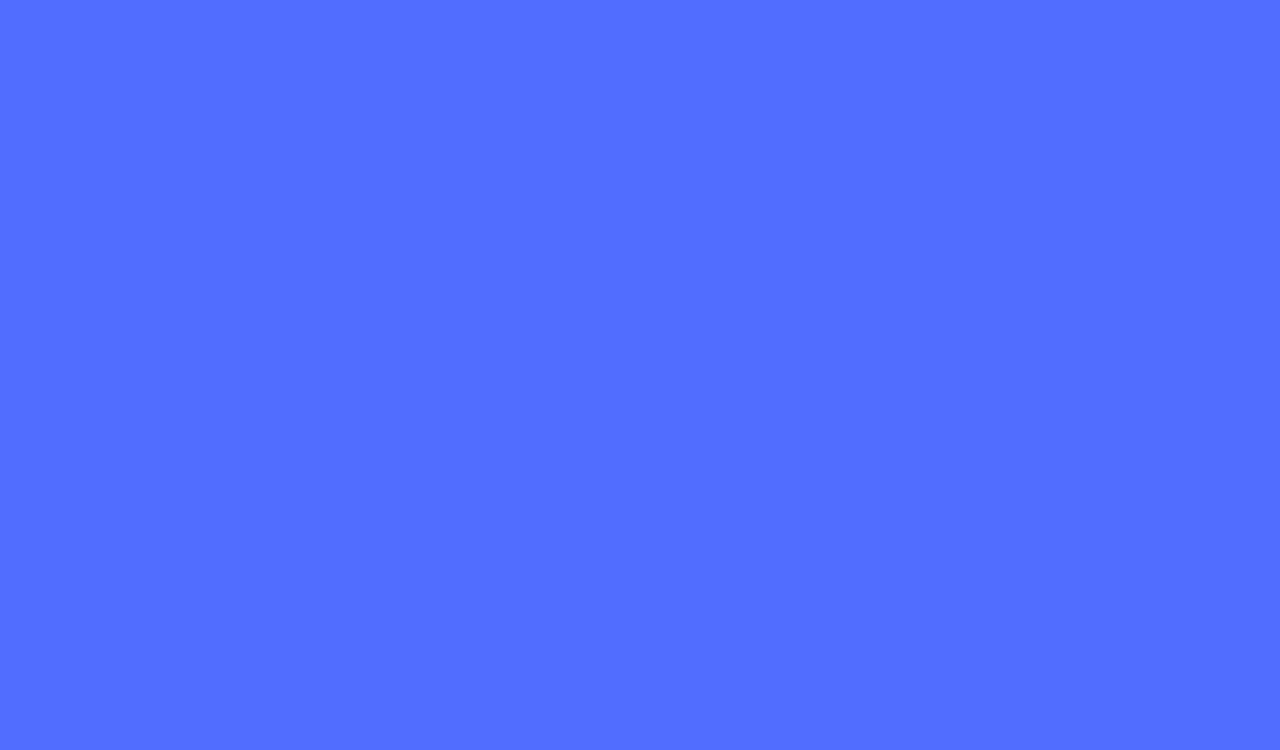
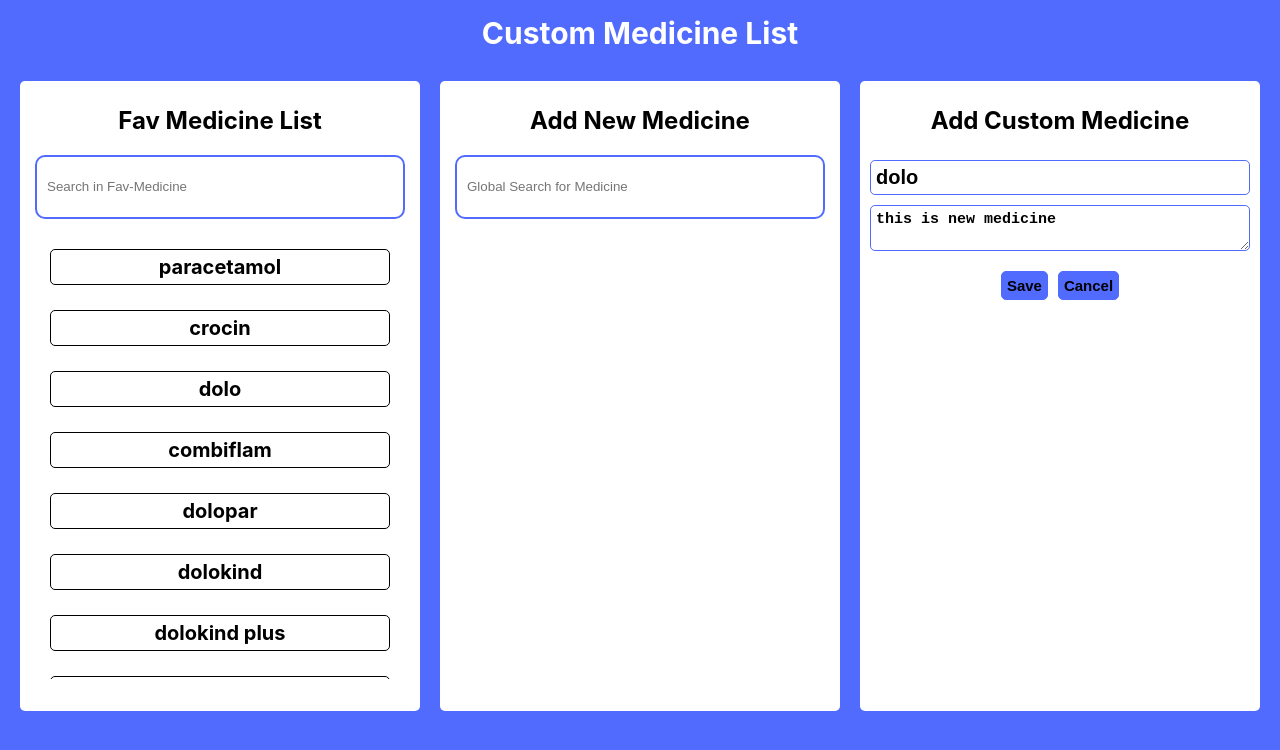
Before and after one commit to avinash84319/DoctorFrontend-web, a React (Create React App) app: page /favmed in a window 1280 px wide. Before the commit this address had no page. Shown: the top 750 px of the page. Built offline with nearby package versions, Linux system fonts and the light colour scheme.

Commit message:
added custom medicine page

```diff
--- a/src/App.js
+++ b/src/App.js
@@ -8,6 +8,7 @@ import { BrowserRouter, Routes, Route } from 'react-router-dom';
 import Appointment from './screens/Appointment';
 import Calender from './screens/Calender';
 import CalenderForm from './screens/Calender-Form';
+import FavMed from './screens/FavMed';
 
 function App() {
   return (
@@ -21,6 +22,7 @@ function App() {
       <Route path="/apt" element=<Appointment /> />
       <Route path="/cal" element=<Calender /> />
       <Route path="/calform" element=<CalenderForm /> />
+      <Route path="favmed" element=<FavMed /> />
 
     </Routes>
     </BrowserRouter>
--- /dev/null
+++ b/src/css/FavMed.css
@@ -0,0 +1,120 @@
+.Fav-med{
+    margin-top:10px;
+}
+
+.Fav-title{
+    margin:10px;
+    padding:5px;
+    font-size: 30px;
+    font-weight: bold;
+    text-align: center;
+    color: white;
+}
+
+.Fav-med-main{
+    margin:5px;
+    padding:5px;
+    display: grid;
+    grid-template-columns: 1fr 1fr 1fr;
+}
+
+.Fav-med-list{
+    margin:10px;
+    border-radius: 5px;
+    padding:5px;
+    background-color: white;
+    grid-column: 1/2;
+    height: 620px;
+}
+
+.Fav-medicine-list{
+    height: 440px;
+    overflow-y: scroll;
+}
+
+.Fav-med-add{
+    margin:10px;
+    border-radius: 5px;
+    padding:5px;
+    background-color: white;
+    grid-column: 2/3;
+    height: 620px;
+}
+
+.Fav-med-desc{
+    margin:10px;
+    border-radius: 5px;
+    padding:5px;
+    background-color: white;
+    grid-column: 3/4;
+    height: 620px;
+}
+
+.Fav-medicine-list{
+    margin:5px;
+    padding:5px;
+}
+
+.Fav-medicine-name{
+    margin:5px;
+    padding:5px;
+    font-size: 20px;
+    font-weight: bold;
+}
+
+.Fav-medicine-div{
+    margin:5px;
+    padding:5px;
+    display: grid;
+    grid-template-columns: 1fr 1fr;
+}
+
+.Fav-medicine-name-div{
+   border: 1px solid black;
+   border-radius: 5px;
+   padding:5px;
+   margin:5px;
+}
+
+.Fav-med-desc{
+    margin:10px;
+    padding:5px;
+    display: flex;
+    flex-direction: column;
+}
+
+.Fav-medicine-name-input{
+    margin:5px;
+    padding:5px;
+    font-size: 20px;
+    font-weight: bold;
+    border: 1px solid #516BFF;
+    border-radius: 5px;
+}
+
+.Fav-medicine-desc{
+    margin:5px;
+    padding:5px;
+    font-size: 15px;
+    font-weight: bold;
+    border: 1px solid #516BFF;
+    border-radius: 5px;
+}
+
+.Fav-medicine-desc-btn-div{
+    margin:5px;
+    padding:5px;
+    display: flex;
+    justify-content: center;
+
+}
+
+.Fav-medicine-desc-btn{
+    margin:5px;
+    padding:5px;
+    font-size: 15px;
+    font-weight: bold;
+    border: 1px solid #516BFF;
+    border-radius: 5px;
+    background-color: #516BFF;
+}
--- /dev/null
+++ b/src/screens/FavMed.js
@@ -0,0 +1,116 @@
+import '../css/FavMed.css';
+import React, { useState, useEffect } from 'react';
+
+
+function FavMed() {
+
+    const listmedicines = [
+        { name: "paracetamol" },
+        { name: "crocin" },
+        { name: "dolo" },                                //Fav-medicines list to be displayed
+        { name: "combiflam" },
+        { name: "dolopar" },
+        { name: "dolokind" },
+        { name: "dolokind plus" },
+        { name: "dolokind spas" },
+        { name: "dolokind mr" },
+        { name: "dolokind plus mr" },
+        { name: "dolokind spas mr" },
+    ]
+
+    const [favmedicines, setFavmedicines] = useState(listmedicines) //to store the fav-medicines list
+    const [searchmedicine, setSearchmedicine] = useState("") //to search the medicine in the fav-medicine list
+    const [showmedicine, setShowmedicine] = useState({ name: "dolo", desc: "this is new medicine" }) //to show the medicine description on the right side of the screen
+
+    const handlesearchchange = (e) => {
+        setSearchmedicine(e.target.value)
+    }
+
+    useEffect(() => {            // minimize the list in medicines according to searchtext
+
+        const listmedicines = [
+            { name: "paracetamol" },
+            { name: "crocin" },
+            { name: "dolo" },                                //medicines list to be displayed
+            { name: "combiflam" },
+            { name: "dolopar" },
+            { name: "dolokind" },
+            { name: "dolokind plus" },
+            { name: "dolokind spas" },
+            { name: "dolokind mr" },
+            { name: "dolokind plus mr" },
+            { name: "dolokind spas mr" },
+        ]
+
+        let newmedicines = listmedicines.filter((medicine) => medicine.name.toLowerCase().includes(searchmedicine.toLowerCase()))
+        setFavmedicines([...newmedicines])
+    }, [searchmedicine])
+
+    const clearmed = () => {
+        if (window.confirm("Are you sure you want to clear the medicine?")) {
+            setShowmedicine({ name: "", desc: "" })
+        }
+    }
+
+    const addmed = () => {
+        if (window.confirm("Are you sure you want to add the medicine?")) {
+            setFavmedicines([...favmedicines, { name: showmedicine.name }])
+            setShowmedicine({ name: "", desc: "" })
+        }
+    }
+
+    return (
+        <div className="Fav-med">
+            <h1 className='Fav-title'>Custom Medicine List</h1>
+
+            <div className='Fav-med-main'>
+                <div className="Fav-med-list">
+                    <h2>Fav Medicine List</h2>
+                    <div className='medicine-search-div'>
+                        <input type="text" value={searchmedicine} onChange={handlesearchchange} placeholder="Search in Fav-Medicine" className='medicine-search' />
+                        <div className='search-icon'></div>
+                    </div>
+                    <div className='Fav-medicine-list'>
+                        {favmedicines.map((medicine) => (
+                            <div className='Fav-medicine-name' key={medicine.name}>
+                                <div className='Fav-medicine-name-div'>
+                                    <div className='medicine-name-text'>
+                                        {medicine.name}
+                                    </div>
+                                    <div className='medicine-name-icon'></div>
+                                </div>
+                            </div>
+                        ))}
+                    </div>
+                </div>
+
+                <div className="Fav-med-add">
+                    <h2>Add New Medicine</h2>
+                    <div className='medicine-search-div'>
+                        <input type="text" placeholder="Global Search for Medicine" className='medicine-search' />
+                        <div className='search-icon'></div>
+                    </div>
+                    <div className='medicine-div'>
+
+                    </div>
+                </div>
+
+                <div className="Fav-med-desc">
+
+                    <h2>Add Custom Medicine</h2>
+
+                    <input type="text" value={showmedicine.name} onChange={(e) => setShowmedicine({ name: e.target.value, desc: showmedicine.desc })} placeholder="Medicine Name" className='Fav-medicine-name-input' />
+                    <textarea value={showmedicine.desc} onChange={(e) => setShowmedicine({ name: showmedicine.name, desc: e.target.value })} className='Fav-medicine-desc' placeholder='Medicine Description'></textarea>
+                    <div className='Fav-medicine-desc-btn-div'>
+                        <button className='Fav-medicine-desc-btn' onClick={addmed} >Save</button>
+                        <button className='Fav-medicine-desc-btn' onClick={clearmed}>Cancel</button>
+                    </div>
+
+                </div>
+
+            </div>
+        </div>
+    )
+}
+
+export default FavMed;
--- a/src/screens/Register.js
+++ b/src/screens/Register.js
@@ -58,8 +58,10 @@ function Register() {
     };
 
     const handleSubmitClick = () => {
-        window.location.href = '/Otp';
+
     };
+
+
 
     return (
         <div className='register'>
@@ -89,8 +91,8 @@ function Register() {
                     <div className='textbox-gender'>
                         <h2 className='reg-name-h'>Sex</h2>
                         <div className='gender'>
-                            <input type='button' className={sex=='Male' ? 'gender-button-selected':'gender-button'} value='Male' onClick={() => setSex('Male')} />
-                            <input type='button' className={sex=='Female' ? 'gender-button-selected':'gender-button'} value='Female' onClick={() => setSex('Female')} />
+                            <input type='button' className={sex==='Male' ? 'gender-button-selected':'gender-button'} value='Male' onClick={() => setSex('Male')} />
+                            <input type='button' className={sex==='Female' ? 'gender-button-selected':'gender-button'} value='Female' onClick={() => setSex('Female')} />
                         </div>
                     </div>
 
```
